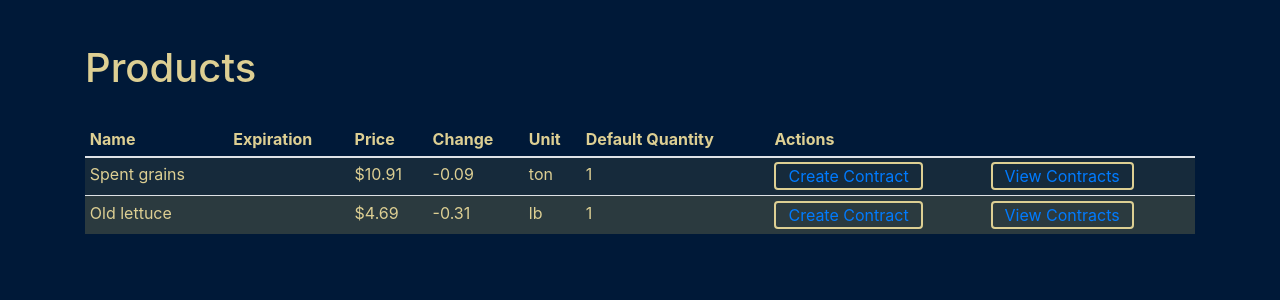
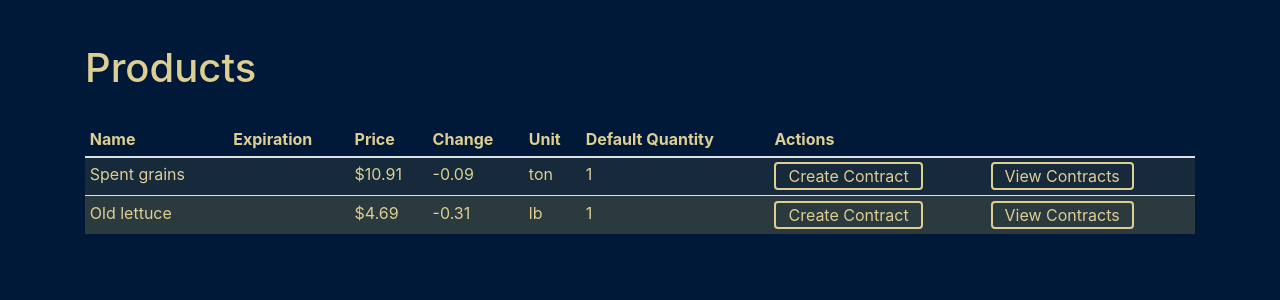
Before and after one commit to alekconservis/futures, a Django app: page /products in a window 1280 px wide. Shown: the part 56-356 px from the top of the page. Run offline with Django 3.2, Linux system fonts and the light colour scheme; data comes from the database, SQL or seed files in the repository; some libraries are stand-ins or nearby versions.

Commit message:
buttons now look better

```diff
--- a/futures/website/templates/website/base_template.html
+++ b/futures/website/templates/website/base_template.html
@@ -114,7 +114,7 @@
         padding-top:0px;
         padding-bottom:0px;
     }
-    .table-button:a{
+    .table-button a{
         color: #DDCF93;
     }
 </style>
--- a/futures/website/templates/website/contracts.html
+++ b/futures/website/templates/website/contracts.html
@@ -24,7 +24,9 @@
           <td>{{ contract.seller }}</td>
           <td>{{ contract.end_date }}</td>
           <td>
-            <a href="{% url 'buy_contract' contract.id %}">{{ contract.purchase_action }}</a>
+            <button type="button" class="table-button btn">
+              <a href="{% url 'buy_contract' contract.id %}">{{ contract.purchase_action }}</a>
+            </button>
           </td>
         </tr>
       {% endfor %}
```
